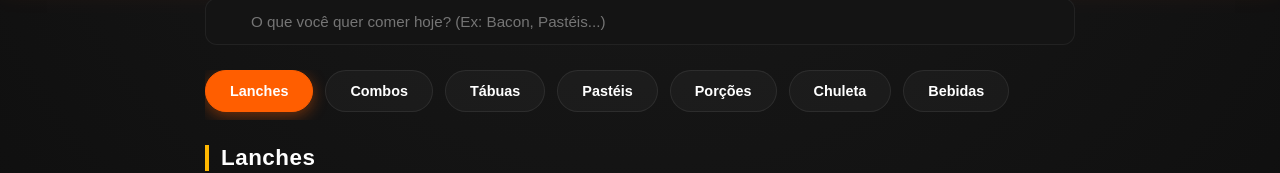
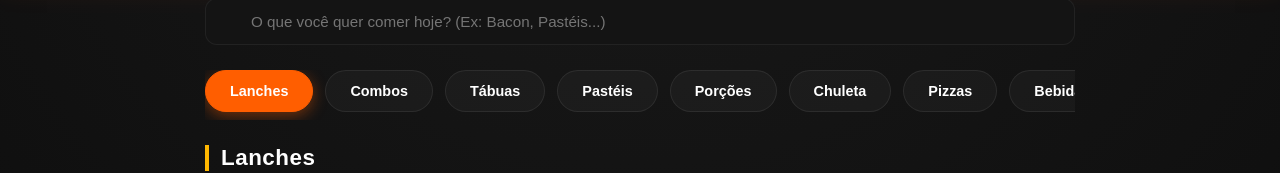
Before and after one commit to joaolenia/cardapio-clevis, a React (Vite) app in the folder clevis-cardapio/: page / in a window 1280 px wide. Shown: the part 306-479 px from the top of the page. Built offline with nearby package versions, Linux system fonts and the light colour scheme.

Commit message:
Fix pizzas

```diff
--- a/clevis-cardapio/src/components/CategoryNav.tsx
+++ b/clevis-cardapio/src/components/CategoryNav.tsx
@@ -14,6 +14,7 @@ export const CategoryNav: React.FC<CategoryNavProps> = ({ activeCategory, onSele
     { id: 'pasteis', label: 'Pastéis' },
     { id: 'porcoes', label: 'Porções' },
     { id: 'chuleta', label: 'Chuleta' },
+    { id: 'pizzas', label: 'Pizzas' },
     { id: 'bebidas', label: 'Bebidas' }
   ];
 
--- a/clevis-cardapio/src/data/products.ts
+++ b/clevis-cardapio/src/data/products.ts
@@ -1,6 +1,9 @@
 export interface ProductOption {
   name: string;
   price: number;
+}
+export interface Sabores {
+  name: string;
 }
 
 export interface CustomizationOption {
@@ -17,8 +20,10 @@ export interface Product {
   image: string;
   desc: string;
   isVariable?: boolean;
+  sabores?: Sabores[]; // Lista de sabores disponíveis (ex: pastéis, porções)
   options?: ProductOption[];
   allowCustomization?: boolean; // Se permite adicionais/observações (ex: lanches, pastéis, porções)
+  allowCustomizationPizza?: boolean; // Se permite adicionais/observações (ex: lanches, pastéis, porções)
 }
 
 // Lista de adicionais genérica para lanches e pastéis extraída dos seus cardápios
@@ -30,6 +35,8 @@ export const ADICIONAIS_LANCHES: CustomizationOption[] = [
   { id: 'add-linguica', name: 'Linguiça extra', price: 3.00 },
   { id: 'add-ovo', name: 'Ovo extra', price: 2.00 },
   { id: 'add-cheddar', name: 'Cheddar extra', price: 2.00 },
+  { id: 'add-picles', name: 'Picles extra', price: 2.00 },
+  { id: 'add-borda', name: 'Borda recheada', price: 10.00 },
   { id: 'add-picles', name: 'Picles extra', price: 2.00 }
 ];
 
@@ -281,6 +288,27 @@ export const PRODUCTS: Product[] = [
     image: 'https://images.unsplash.com/photo-1534604973900-c43ab4c2e0ab?w=500&auto=format&fit=crop&q=60',
     desc: 'Calabresa de primeira grelhada com cebola fresca.'
   },
+    {
+    id: 31,
+    category: 'pizzas',
+    name: 'Pizza',
+    price: 23.00,
+    isVariable: true,
+      allowCustomization: true,
+    sabores: [
+      { name: 'Calabresa' },
+      { name: 'Frango com Catupiry' },
+      { name: 'Portuguesa' },
+      { name: 'Bolonhesa' }
+    ],
+    options: [
+      { name: 'Pequena', price: 80.00 },
+      { name: 'Média', price: 100.00 },
+      { name: 'Grande', price: 120.00 }
+    ],
+    image: 'https://images.unsplash.com/photo-1573080496219-bb080dd4f877?w=500&auto=format&fit=crop&q=60',
+    desc: 'Batatas fritas sequinhas, crocantes por fora e macias por dentro.'
+  },
 
   // BEBIDAS
   { id: 34, category: 'bebidas', name: 'Chopp Pilsen Clevi\'s (500ml)', price: 12.00, image: 'https://images.unsplash.com/photo-1566633806327-68e152aaf26d?w=500&auto=format&fit=crop&q=60', desc: 'Chopp artesanal super gelado com colarinho cremoso.' },
```
